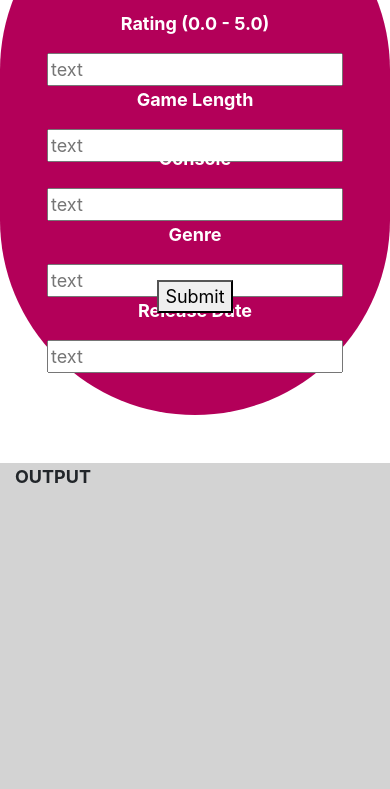
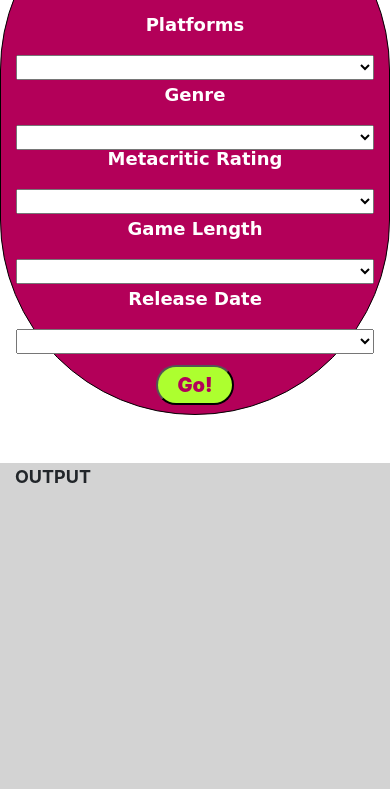
Before and after one commit to kevin-salamon/Game-Found, a plain HTML site: page index.html in a window 390 px wide. Shown: the part 311-1100 px from the top of the page. Drawn offline with nearby package versions, Linux system fonts and the light colour scheme; no server answers; a web font is replaced by a local one.

Commit message:
input field completed. media queries for phone screen responsiveness added

```diff
--- a/index.html
+++ b/index.html
@@ -7,6 +7,7 @@
     <link rel="stylesheet" href="style.css">
     <link href="https://fonts.googleapis.com/css?family=Sigmar+One&display=swap" rel="stylesheet">
     <link href="https://fonts.googleapis.com/css?family=Jim+Nightshade|Lobster&display=swap|Sigmar+One&display=swap" rel="stylesheet">
+    <link href="https://fonts.googleapis.com/css?family=Kelly+Slab&display=swap" rel="stylesheet">
     <link rel="stylesheet" href="https://stackpath.bootstrapcdn.com/bootstrap/4.4.1/css/bootstrap.min.css" integrity="sha384-Vkoo8x4CGsO3+Hhxv8T/Q5PaXtkKtu6ug5TOeNV6gBiFeWPGFN9MuhOf23Q9Ifjh" crossorigin="anonymous">
     <script src="https://cdnjs.cloudflare.com/ajax/libs/jquery/3.2.1/jquery.min.js"></script>
     <script src="https://cdnjs.cloudflare.com/ajax/libs/moment.js/2.24.0/moment.min.js"></script>
@@ -31,7 +32,7 @@
         </div>
     </nav>
 
-    <div class="container wrapper-input mt-5 rounded-pill">
+    <div class="container wrapper-input mt-5 rounded-pill check">
         <div class="row h-25 align-items-center">
             <div class="col-sm-4 text-right">
 
@@ -44,46 +45,97 @@
         <div class="row h-25 align-items-center">
             <div class="col-sm-3"></div>
             <div class="col-sm-3 text-center">
-                <p>Rating (0.0 - 5.0)</p>
-                <form class="text-center">
-                    <input placeholder="text" id="rating">
-                </form>
+                <p>Platforms</p>
+                <select name="platforms" id="platforms">
+                    <option value="null"></option>
+                    <option value="Playstation 4">Playstation 4</option>
+                    <option value="Xbox 1">Xbox 1</option>
+                    <option value="Nintendo Switch">Nintendo Switch</option>
+                    <option value="Playstation 3">Playstation 3</option>
+                    <option value="Xbox 360">Xbox 360</option>
+                    <option value="PC">PC</option>
+                </select>
             </div>
             <div class="col-sm-3 text-center">
-                <p>Game Length</p>
-                <form class="text-center">
-                    <input placeholder="text" id="playtime">
-                </form>
+                <p>Genre</p>
+                <select name="genres" id="genres">
+                    <option value="null"></option>
+                    <option value="Action">Action</option>
+                    <option value="Indie">Indie</option>
+                    <option value="Adventure">Adventure</option>
+                    <option value="RPG">RPG</option>
+                    <option value="Shooter">Shooter</option>
+                    <option value="Strategy">Strategy</option>
+                    <option value="Casual">Casual</option>
+                    <option value="Platformer">Platformer</option>
+                    <option value="Puzzle">Puzzle</option>
+                    <option value="Racing">Racing</option>
+                    <option value="Massively Multiplayer">MMO</option>
+                    <option value="Sports">Sports</option>
+                    <option value="Fighting">Fighting</option>
+                </select>
             </div>
             <div class="col-sm-3"></div>
         </div>
         <div class="row h-25 align-items-start">
             <div class="col-sm-2"></div>
             <div class="col-sm-2 text-center">
-                <p>Console</p>
-                <form class="text-center">
-                    <input placeholder="text" id="platforms">
-                </form>
+                <p>Metacritic Rating</p>
+                <select name="rating" id="rating">
+                    <option value="null"></option>
+                    <option value="2">2.0 or less</option>
+                    <option value="3">2.0 - 4.0</option>
+                    <option value="4">4+</option>
+                </select>
             </div>
             <div class="col-sm-1"></div>
             <div class="col-sm-2 text-center">
-                <p>Genre</p>
-                <form class="text-center">
-                    <input placeholder="text" id="genres">
-                </form>
+                <p>Game Length</p>
+                <select name="playtime" id="playtime">
+                    <option value="null"></option>
+                    <option value="10">0-10 hours</option>
+                    <option value="40">10-40 hours</option>
+                    <option value="100">40+ hours</option>
+                </select>
             </div>
             <div class="col-sm-1"></div>
             <div class="col-sm-2 text-center">
                 <p>Release Date</p>
-                <form class="text-center">
-                    <input placeholder="text" id="released">
-                </form>
+                <select name="cars">
+                    <option value="null"></option>
+                    <option value="1995">1995</option>
+                    <option value="1996">1996</option>
+                    <option value="1997">1997</option>
+                    <option value="1998">1998</option>
+                    <option value="1999">1999</option>
+                    <option value="2000">2000</option>
+                    <option value="2001">2001</option>
+                    <option value="2001">2002</option>
+                    <option value="2003">2003</option>
+                    <option value="2004">2004</option>
+                    <option value="2005">2005</option>
+                    <option value="2006">2006</option>
+                    <option value="2007">2007</option>
+                    <option value="2008">2008</option>
+                    <option value="2009">2009</option>
+                    <option value="2010">2010</option>
+                    <option value="2011">2011</option>
+                    <option value="2012">2012</option>
+                    <option value="2013">2013</option>
+                    <option value="2014">2014</option>
+                    <option value="2015">2015</option>
+                    <option value="2016">2016</option>
+                    <option value="2017">2017</option>
+                    <option value="2018">2018</option>
+                    <option value="2019">2019</option>
+                    <option value="2020">2020</option>
+                </select>
             </div>
             <div class="col-sm-2"></div>
         </div>
         <div class="row h-25 align-items-start">
             <div class="col-sm-12 text-center">
-                <button id="submit">Submit</button>
+                <button class="button-style rounded-pill" id="submit">Go!</button>
             </div>
         </div>
     </div>
--- a/style.css
+++ b/style.css
@@ -23,6 +23,7 @@
 
 body {
     height: 1200px;
+    background-color: #33ccff;
 }
 
 .full-size {
@@ -39,17 +40,66 @@ body {
 
 .adventure-text {
     font-family: 'Lobster', cursive;
-    font-size: 30px;
+    font-size: 27px;
     color: white;
     transition: all 0.75s ease;
 }
 
 .adventure-text:hover {
-    color: red;
-    font-size: 32px;
+    color: greenyellow;
+    font-size: 28px;
 }
 
 img {
     height: 200px;
     width: 200px;
 }
+
+select {
+    width: 100%;
+}
+
+p {
+    font-family: 'Kelly Slab', cursive;
+    transition: all 0.40s ease;
+}
+
+p:hover {
+    color: greenyellow;
+    font-size: 17px;
+}
+
+.button-style {
+    background-color: greenyellow;
+    color: #b30059;
+    font-weight: bolder;
+    height: 100%;
+    width: 20%;
+    transition: all 0.70s ease;
+    font-size: 20px;
+}
+
+.button-style:hover {
+    width: 22%;
+    height: 110%;
+    font-size: 21px;
+}
+
+@media screen and (max-width: 576px) {
+
+    .button-style {
+        position: absolute;
+        top: 85px;
+        left: 40%;
+        height: 40px;
+    }
+
+    .button-style:hover {
+        height: 40px;
+        width: 20%;
+    }
+
+    .adventure-text {
+        color: black;
+    }
+}
```
